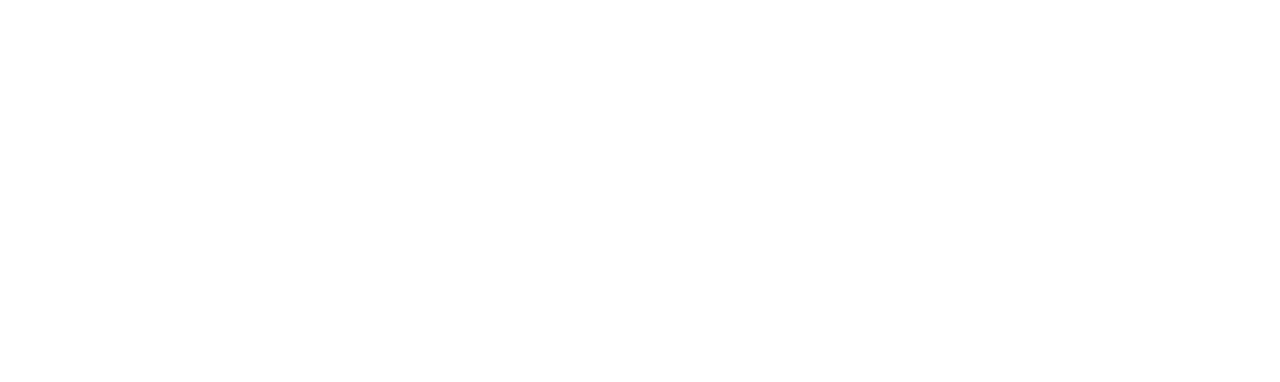
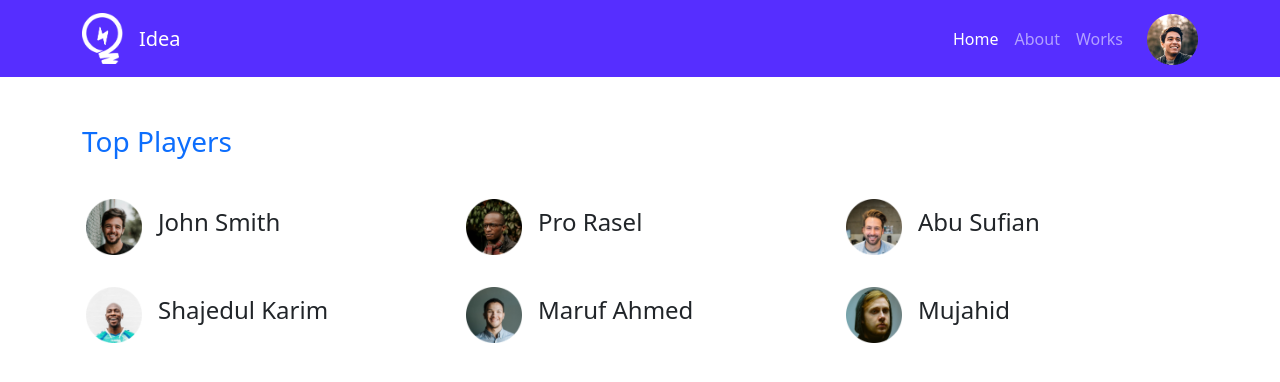
Before and after one commit to Mehdi39/Leader-Board-Bootstrap, a plain HTML site: page index.html in a window 1280 px wide. Drawn offline with nearby package versions, Linux system fonts and the light colour scheme.

Commit message:
top players

```diff
--- /dev/null
+++ b/CSS/style.css
@@ -0,0 +1,5 @@
+.logo {
+    width: 40.42px;
+    height: 51px;
+    margin-right: 12px;
+}
--- a/index.html
+++ b/index.html
@@ -4,9 +4,82 @@
     <meta charset="UTF-8">
     <meta http-equiv="X-UA-Compatible" content="IE=edge">
     <meta name="viewport" content="width=device-width, initial-scale=1.0">
+    <link href="https://cdn.jsdelivr.net/npm/bootstrap@5.1.0/dist/css/bootstrap.min.css" rel="stylesheet" integrity="sha384-KyZXEAg3QhqLMpG8r+8fhAXLRk2vvoC2f3B09zVXn8CA5QIVfZOJ3BCsw2P0p/We" crossorigin="anonymous">
+    <link rel="stylesheet" href="css/style.css">
     <title>Leader Board Bootstrap</title>
 </head>
 <body>
+    <header>
+        <nav class="navbar navbar-expand-lg navbar-dark" style="background-color: #562EFF">
+            <div class="container">
+                <a class="navbar-brand d-flex align-items-center" href="#">
+                    <img src="images/icons/logo.png" alt="" width="41" height="51" class="d-inline-block align-text-top me-3">
+                    Idea
+                  </a>
+              <button class="navbar-toggler" type="button" data-bs-toggle="collapse" data-bs-target="#navbarSupportedContent" aria-controls="navbarSupportedContent" aria-expanded="false" aria-label="Toggle navigation">
+                <span class="navbar-toggler-icon"></span>
+              </button>
+              <div class="collapse navbar-collapse" id="navbarSupportedContent">
+                <ul class="navbar-nav ms-auto mb-2 mb-lg-0 d-flex align-items-center">
+                  <li class="nav-item">
+                    <a class="nav-link active" aria-current="page" href="#">Home</a>
+                  </li>
+                  <li class="nav-item">
+                    <a class="nav-link" href="#">About</a>
+                  </li>
+                  <li class="nav-item dropdown">
+                    <a class="nav-link" href="#">Works</a>
+                  </li>
+                  <li class="nav-item">
+                    <img src="images/icons/profile.png" alt="" width="51" height="51" class="d-inline-block align-text-top ms-3">
+                  </li>
+                </ul>
+              </div>
+            </div>
+          </nav>
+    </header>
+    <main>
+        <section class="container">
+            <div>
+                <h3 class="text-primary pt-5">Top Players</h3>
+                <div class="row pt-3">
+                    <div class="col-md-6 col-lg-4 d-flex align-items-center p-3">
+                        <img class="me-3" width="56" src="images/players/player-1.png" alt="">
+                        <h4>John Smith</h4>
+                    </div>
+                    <div class="col-md-6 col-lg-4 d-flex align-items-center p-3">
+                        <img class="me-3" width="56" src="images/players/player-2.png" alt="">
+                        <h4>Pro Rasel</h4>
+                    </div>
+                    <div class="col-md-6 col-lg-4 d-flex align-items-center p-3">
+                        <img class="me-3" width="56" src="images/players/player-3.png" alt="">
+                        <h4>Abu Sufian</h4>
+                    </div>
+                    <div class="col-md-6 col-lg-4 d-flex align-items-center p-3">
+                        <img class="me-3" width="56" src="images/players/player-4.png" alt="">
+                        <h4>Shajedul Karim</h4>
+                    </div>
+                    <div class="col-md-6 col-lg-4 d-flex align-items-center p-3">
+                        <img class="me-3" width="56" src="images/players/player-5.png" alt="">
+                        <h4>Maruf Ahmed</h4>
+                    </div>
+                    <div class="col-md-6 col-lg-4 d-flex align-items-center p-3">
+                        <img class="me-3" width="56" src="images/players/player-6.png" alt="">
+                        <h4>Mujahid</h4>
+                    </div>
 
+                </div>
+            </div>
+            <div>
+
+            </div>
+        </section>
+    </main>
+
+    <footer>
+
+    </footer>
+
+    <script src="https://cdn.jsdelivr.net/npm/bootstrap@5.1.0/dist/js/bootstrap.bundle.min.js" integrity="sha384-U1DAWAznBHeqEIlVSCgzq+c9gqGAJn5c/t99JyeKa9xxaYpSvHU5awsuZVVFIhvj" crossorigin="anonymous"></script>
 </body>
 </html>
```
